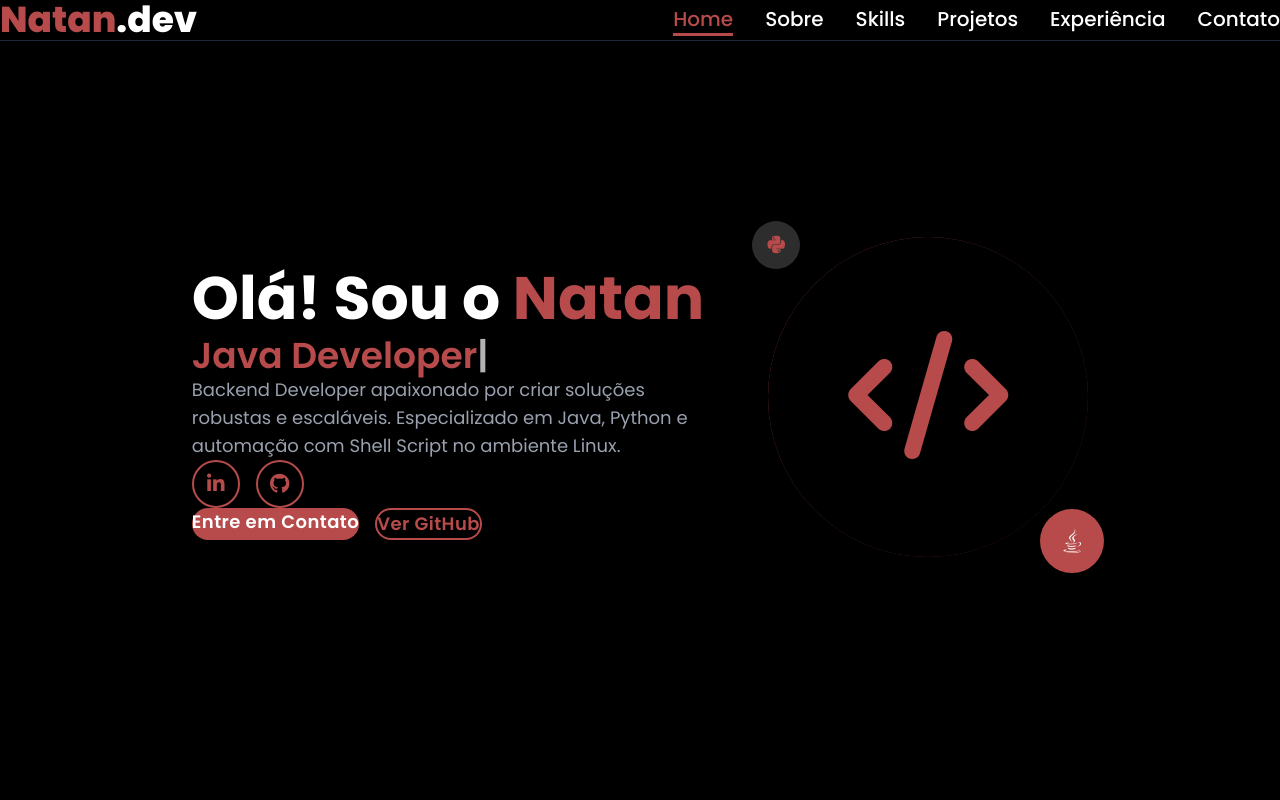
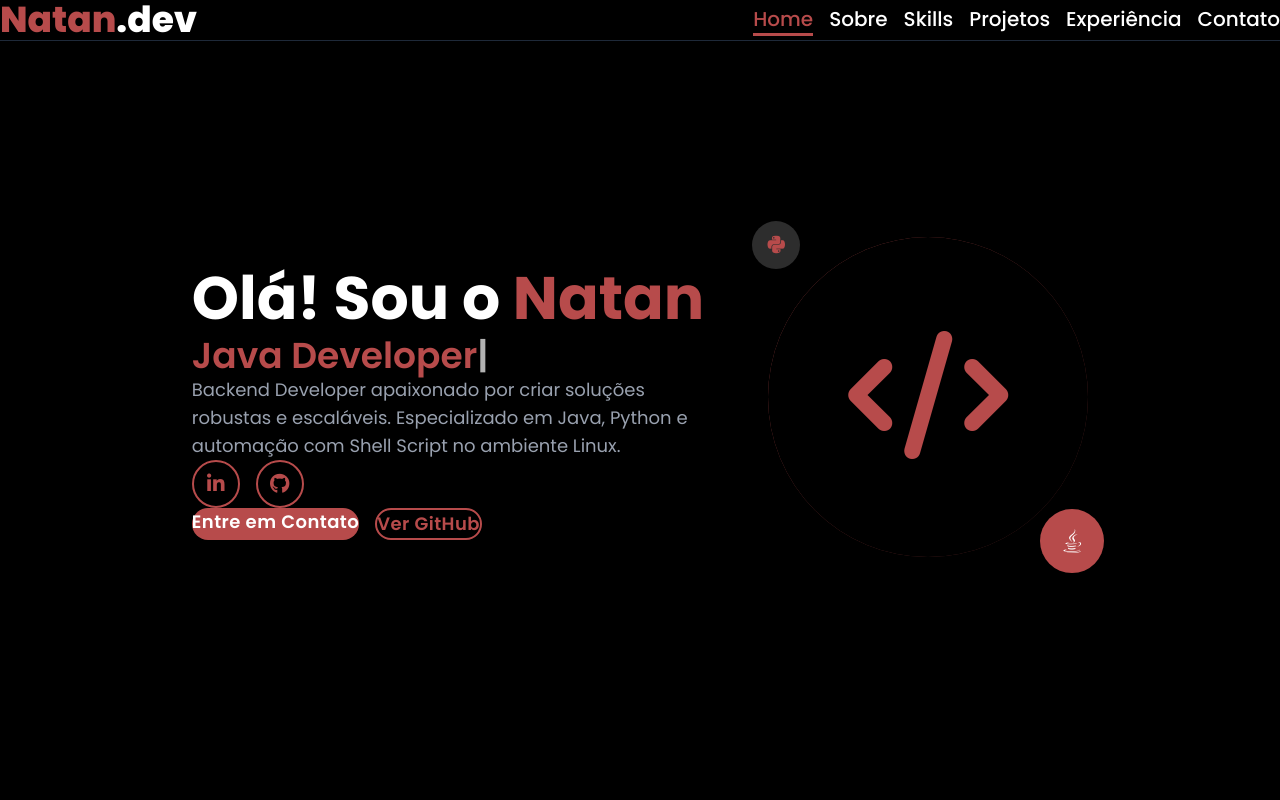
Before and after one commit to natanbs-dev/natanbs-dev-portifolio, a React (Vite) app: page / in a window 1280 px wide. Shown: the top 800 px of the page. Built offline with nearby package versions, Linux system fonts and the light colour scheme.

Commit message:
fix: ajusta largura das navItens

```diff
--- a/src/App.tsx
+++ b/src/App.tsx
@@ -157,7 +157,7 @@ export function App() {
         </button>
 
         {/* Navigation */}
-        <nav className={`${isMenuOpen ? 'flex' : 'hidden'} md:flex flex-col md:flex-row absolute md:static top-full left-0 w-full md:w-auto bg-black/95 md:bg-transparent p-4 md:p-0 gap-4 md:gap-8`}>
+        <nav className={`${isMenuOpen ? 'flex' : 'hidden'} md:flex flex-col md:flex-row absolute md:static top-full left-0 w-full md:w-auto bg-black/95 md:bg-transparent p-4 md:p-0 gap-4 md:gap-4`}>
           {navItems.map((item) => (
             <button
               key={item.id}
@@ -189,7 +189,7 @@ export function App() {
             Especializado em Java, Python e automação com Shell Script no ambiente Linux.
           </p>
 
-          <div className="flex justify-center md:justify-start gap-4 mb-8">
+          <div className="flex justify-center md:justify-start gap-4 mb-2">
             <a
               href="https://www.linkedin.com/in/barbosa-dev/"
               target="_blank"
```
